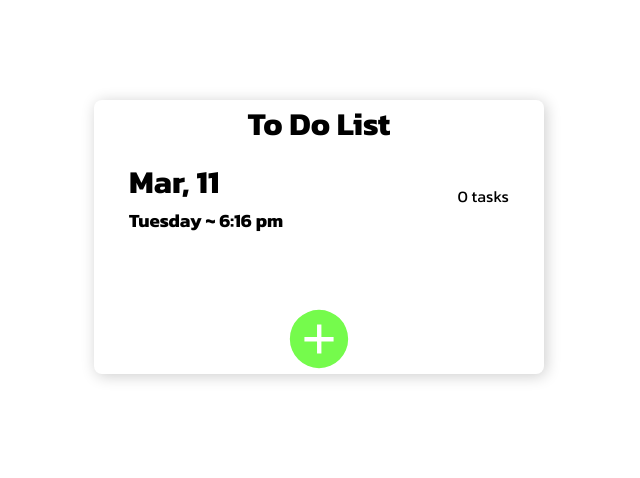
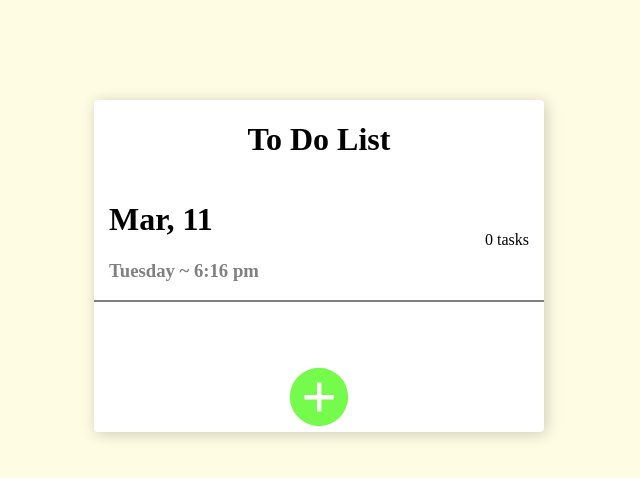
Before and after one commit to harsheys24/ToDoList, a plain HTML site: page index.html in a window 1280 px wide. Shown: the whole page, without its empty margins (321-961 px from the left). Drawn offline with Linux system fonts and the light colour scheme.

Commit message:
Update list.css
Added border at the bottom of 'head'

```diff
--- a/list.css
+++ b/list.css
@@ -1,11 +1,13 @@
-*{
+html, body{
+    background-color: rgb(255, 252, 228);
+    height: 100%;
     margin: 0;
     padding: 0;
-    font-family: Kanit;
+    font-family: Afacad Flux;
 }
 .mega{
     border-style: none;
-    border-radius: 8px;
+    border-radius: 4px;
     display: flex;
     max-width: 450px;
     margin:100px auto ;
@@ -13,14 +15,17 @@
     align-items:center;
     flex-direction: column;
     box-shadow: 2px 2px 15px rgba(0, 0, 0, 0.2);
+    background-color: white;
 }
 .head{
     width: 100%;
     display: flex;
-    padding: 10px 35px;
     justify-content:space-between;
     align-items: center;
     box-sizing: border-box;
+    border-bottom: 2px solid gray;
+    padding: 0px 15px;
+    background-color: white;
 }
 .main{
     max-width: 430px;
@@ -30,12 +35,14 @@
     align-items: center;
     gap: 20px;
     margin: 30px 10px;
+    background-color: white;
 }
 .bars{
     width:100%;
     display: flex;
     justify-content: space-between;
     align-items: center;
+    background-color: white;
 }
 .btn,.add,.Del_btn{
     padding: 0;
@@ -113,3 +120,6 @@
     text-decoration: line-through;
     color: rgb(108, 108, 108);
 }
+.mnth{
+    color: gray;
+}
```
